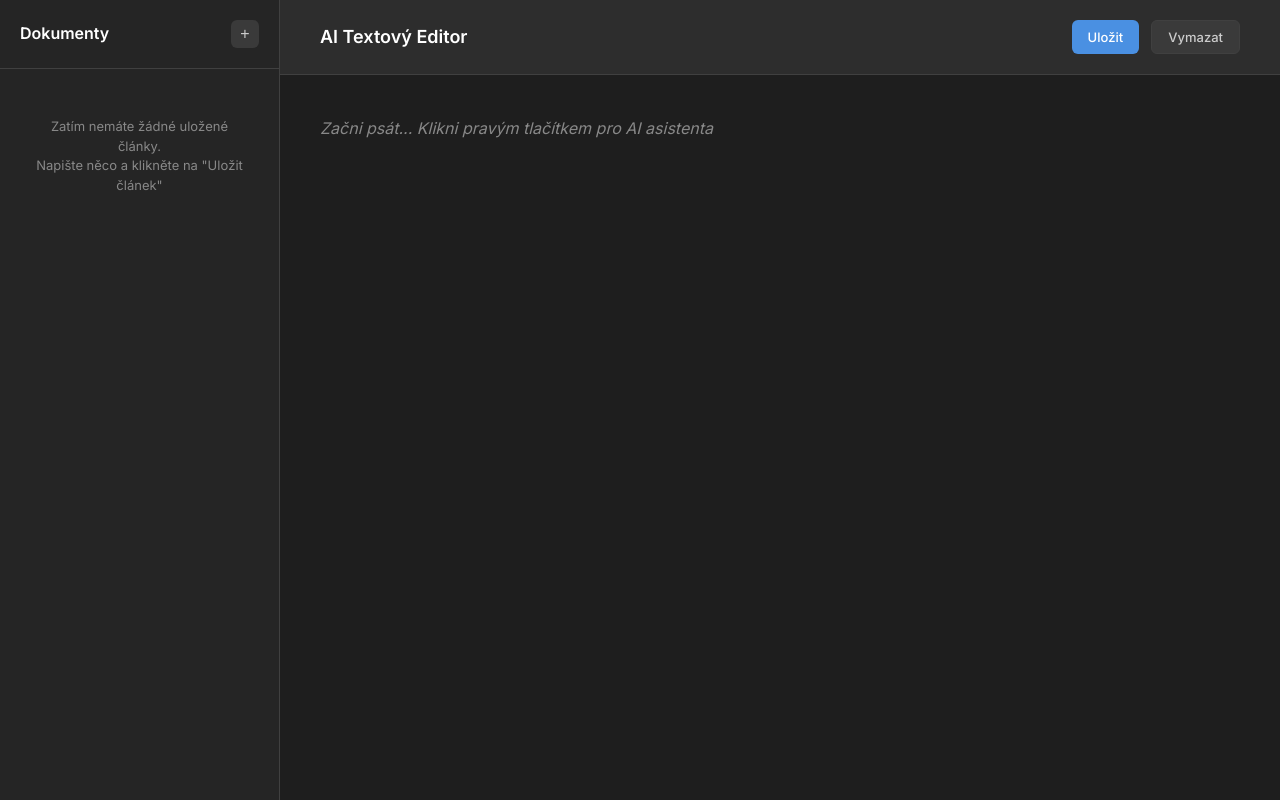
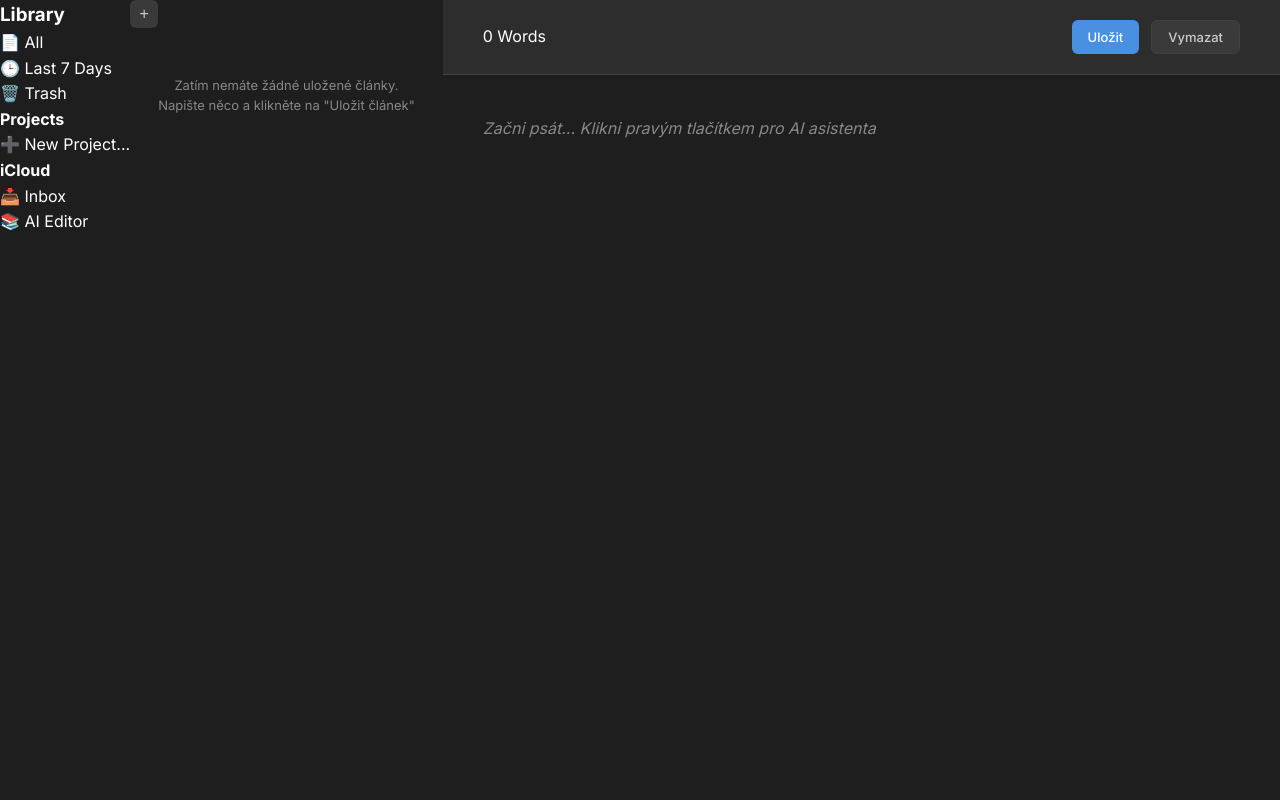
Before and after one commit to martinzeman333/AIwritingApp, a website: page public/index.html in a window 1280 px wide. Drawn offline with Linux system fonts and the light colour scheme.

Commit message:
Update index.html

```diff
--- a/public/index.html
+++ b/public/index.html
@@ -10,12 +10,53 @@
 </head>
 <body>
     <div class="app-layout">
-        <!-- Sidebar inspirovaný Ulysses -->
-        <aside class="sidebar">
-            <div class="sidebar-header">
-                <h2>Dokumenty</h2>
-                <div class="sidebar-actions">
-                    <button id="newBtn" class="btn-icon" title="Nový dokument">+</button>
+        <!-- Left Sidebar - Library -->
+        <aside class="library-sidebar">
+            <div class="library-header">
+                <h3>Library</h3>
+            </div>
+
+            <div class="library-section">
+                <div class="section-item active">
+                    <span class="icon">📄</span>
+                    <span>All</span>
+                </div>
+                <div class="section-item">
+                    <span class="icon">🕒</span>
+                    <span>Last 7 Days</span>
+                </div>
+                <div class="section-item">
+                    <span class="icon">🗑️</span>
+                    <span>Trash</span>
+                </div>
+            </div>
+
+            <div class="library-section">
+                <h4>Projects</h4>
+                <div class="section-item">
+                    <span class="icon">➕</span>
+                    <span>New Project...</span>
+                </div>
+            </div>
+
+            <div class="library-section">
+                <h4>iCloud</h4>
+                <div class="section-item">
+                    <span class="icon">📥</span>
+                    <span>Inbox</span>
+                </div>
+                <div class="section-item expanded">
+                    <span class="icon">📚</span>
+                    <span>AI Editor</span>
+                </div>
+            </div>
+        </aside>
+
+        <!-- Middle Sidebar - Articles List -->
+        <aside class="articles-sidebar">
+            <div class="articles-header">
+                <div class="header-actions">
+                    <button id="newBtn" class="btn-icon" title="Nový článek">+</button>
                 </div>
             </div>
 
@@ -27,11 +68,11 @@
             </div>
         </aside>
 
-        <!-- Main content area -->
+        <!-- Main Content Area -->
         <main class="main-content">
             <div class="editor-header">
                 <div class="editor-title">
-                    <h1>AI Textový Editor</h1>
+                    <span class="word-count">0 Words</span>
                 </div>
                 <div class="editor-actions">
                     <button id="saveBtn" class="btn-primary">Uložit</button>
@@ -61,7 +102,7 @@
             </div>
             <div class="menu-item" data-action="instagram" data-needs-selection="true">
                 <span class="icon">📸</span>
-                <span>Instagram post</span>
+                <span>Instagram carousel</span>
             </div>
             <div class="menu-item" data-action="expand" data-needs-selection="true">
                 <span class="icon">📈</span>
```
